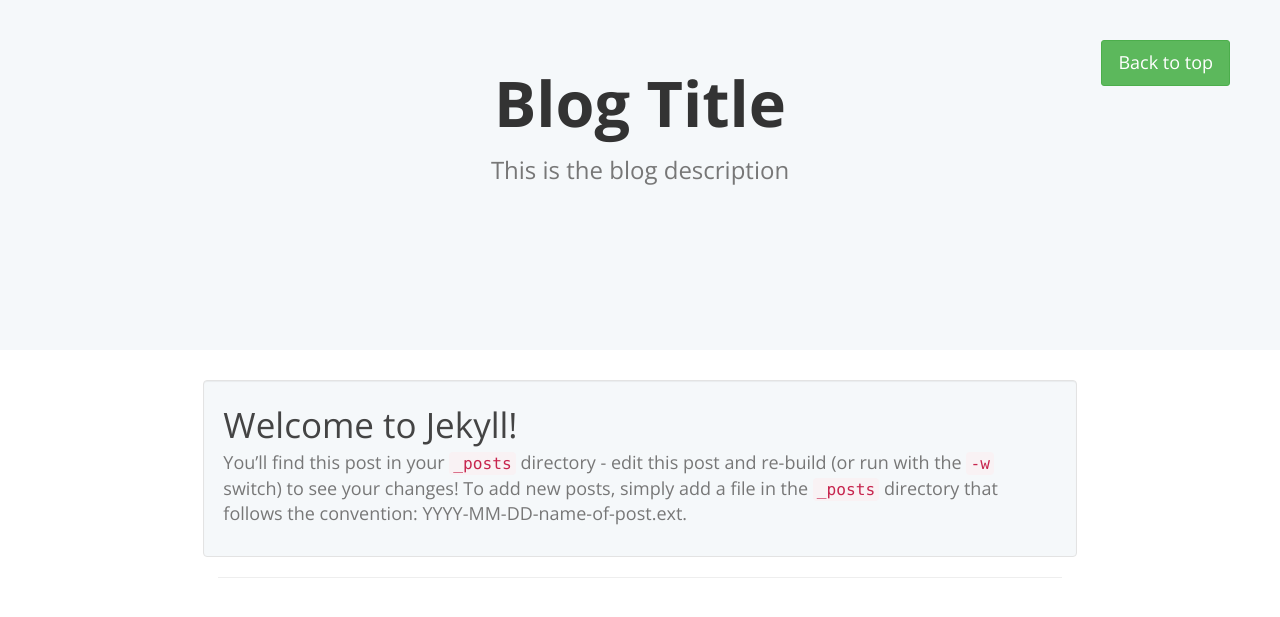
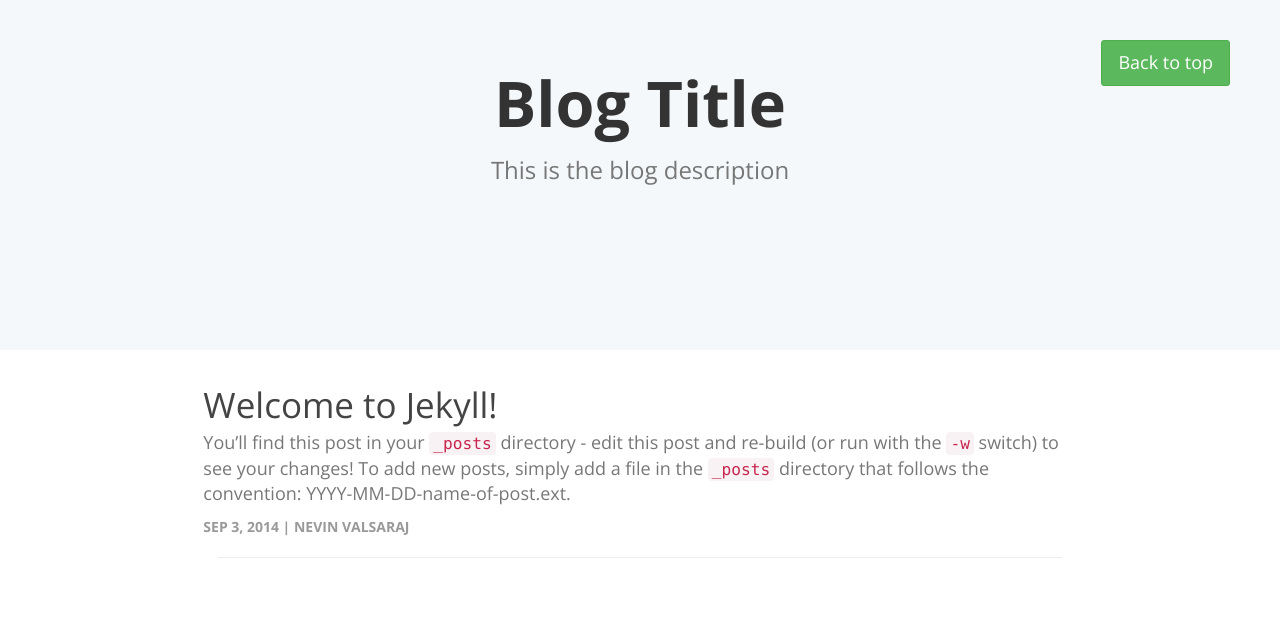
Before and after one commit to nevinvalsaraj/nevinvalsaraj.com, a Jekyll site: the page built from post.html, in a window 1280 px wide. Shown: the top 617 px of the page. Built offline with Jekyll 4.4.1, drawn with Linux system fonts in a browser that asks for light colours.

Commit message:
Adding post-details, editing posts-list styling

```diff
--- a/_posts/2014-09-03-welcome-to-jekyll.markdown
+++ b/_posts/2014-09-03-welcome-to-jekyll.markdown
@@ -3,6 +3,7 @@
 title:  "Welcome to Jekyll!"
 date:   2014-09-03 09:19:50
 categories: jekyll update
+author: "Nevin Valsaraj"
 ---
 
 You'll find this post in your `_posts` directory - edit this post and re-build (or run with the `-w` switch) to see your changes!
--- a/css/post.css
+++ b/css/post.css
@@ -46,3 +46,7 @@
     font-size: 18px;
     font-weight: 300;
 }
+.post-item-details{
+    color: #999;
+    font-weight: 700;
+}
--- a/post.html
+++ b/post.html
@@ -38,13 +38,18 @@
     <div class="row">
         <div class="col-md-offset-2 col-md-8">
             {% for post in site.posts %}
-            <div class="row post-item well">
+            <div class="row post-item ">
                 <a class="post-item-title" href="{{ post.url | prepend: site.baseurl }}">
                     {{ post.title }}
                 </a>
                 <p class="post-item-excerpt">
                     {{ post.excerpt | remove: '<p>' | remove: '</p>p>' }}
                 </p>
+                <span class="post-item-details">
+                    {{ post.date | date: "%b %-d, %Y" | upcase }}
+                 |
+                     {{ post.author | upcase }}
+                 </span>
             </div>
             <hr>
             {% endfor %}
```
